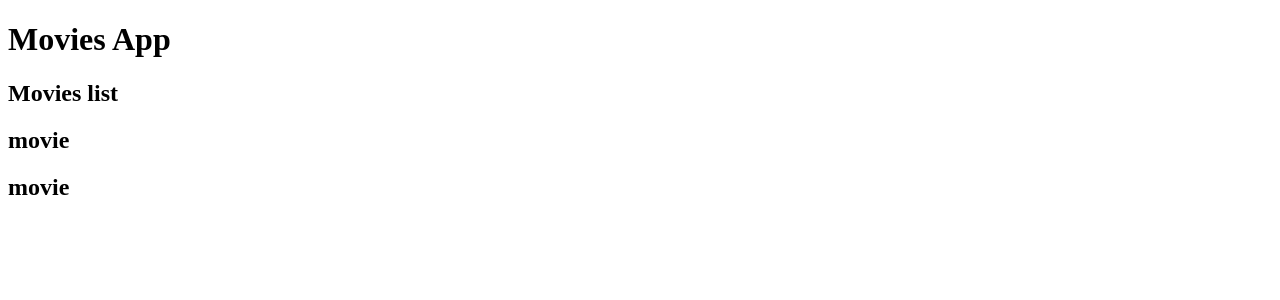
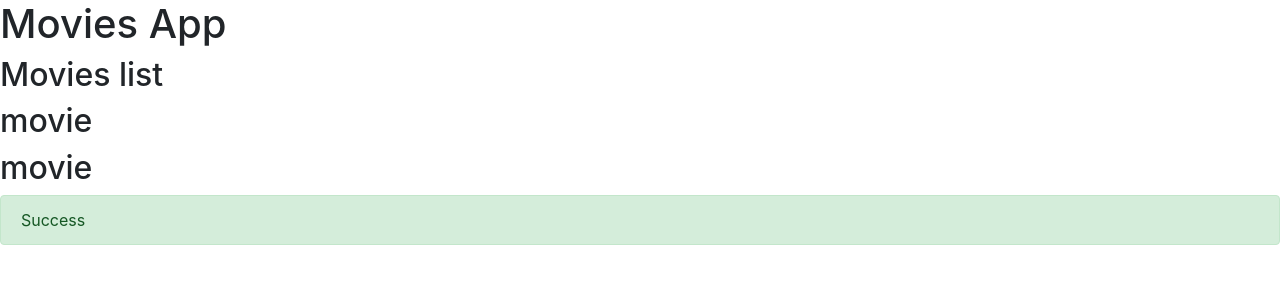
Before and after one commit to mstfhlc/first-angular-app, an Angular app: page / in a window 1280 px wide. Shown: the top 300 px of the page. Built offline with nearby package versions, Linux system fonts and the light colour scheme.

Commit message:
ders3:component bootstrap

```diff
--- a/angular.json
+++ b/angular.json
@@ -23,7 +23,8 @@
               "src/assets"
             ],
             "styles": [
-              "src/styles.css"
+              "src/styles.css",
+              "node_modules/bootstrap/dist/css/bootstrap.min.css"
             ],
             "scripts": [],
             "es5BrowserSupport": true
--- a/package.json
+++ b/package.json
@@ -19,6 +19,7 @@
     "@angular/platform-browser": "~7.2.0",
     "@angular/platform-browser-dynamic": "~7.2.0",
     "@angular/router": "~7.2.0",
+    "bootstrap": "^4.5.3",
     "core-js": "^2.5.4",
     "rxjs": "~6.3.3",
     "tslib": "^1.9.0",
--- a/src/app/app.component.html
+++ b/src/app/app.component.html
@@ -1,3 +1,7 @@
 <h1>Movies App</h1>
 
 <movies></movies>
+
+<div class="alert alert-success">
+    Success
+</div>
```
Also changed, not shown: 1 other file (tests, documents, lock files or other folders).
